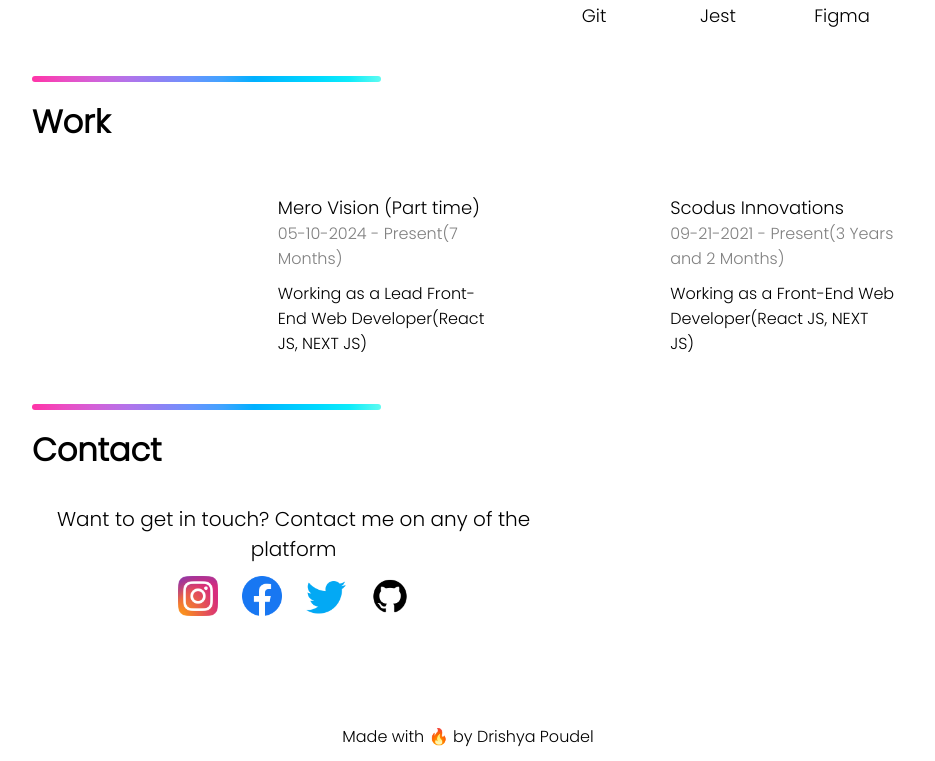
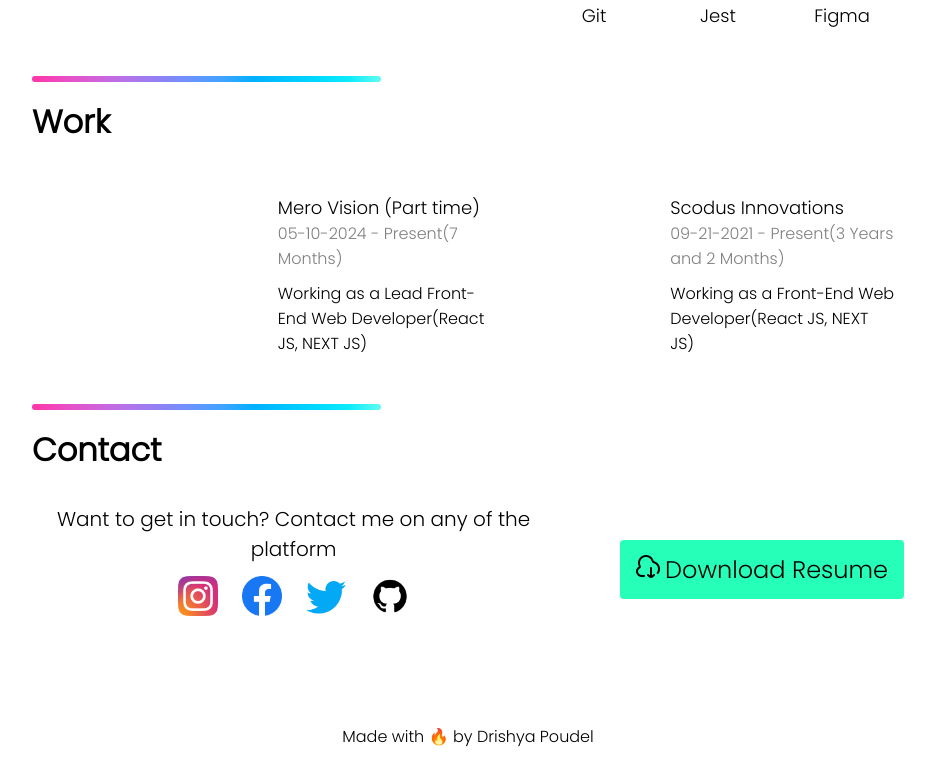
Before and after one commit to drishyap/portfolio-website, a React (Create React App) app: page / in a window 1280 px wide. Shown: the part 4173-4934 px from the top of the page, without its empty margins (172-1107 px from the left). Built offline with nearby package versions, Linux system fonts and the light colour scheme.

Commit message:
update cv

```diff
--- a/src/components/body/contact/Contact.js
+++ b/src/components/body/contact/Contact.js
@@ -16,7 +16,7 @@ const Contact = () => {
                </p>
                <Social />
             </div>
-            {/* <div className="download">
+            <div className="download">
                <a
                   download
                   href={require("../../../assets/Drishya_Poudel_CV.pdf")}
@@ -24,7 +24,7 @@ const Contact = () => {
                   <i className="fi-rr-cloud-download download-icon"></i>
                   Download Resume
                </a>
-            </div> */}
+            </div>
          </div>
       </div>
    );
```
Also changed, not shown: 1 other file (tests, documents, lock files or other folders).
